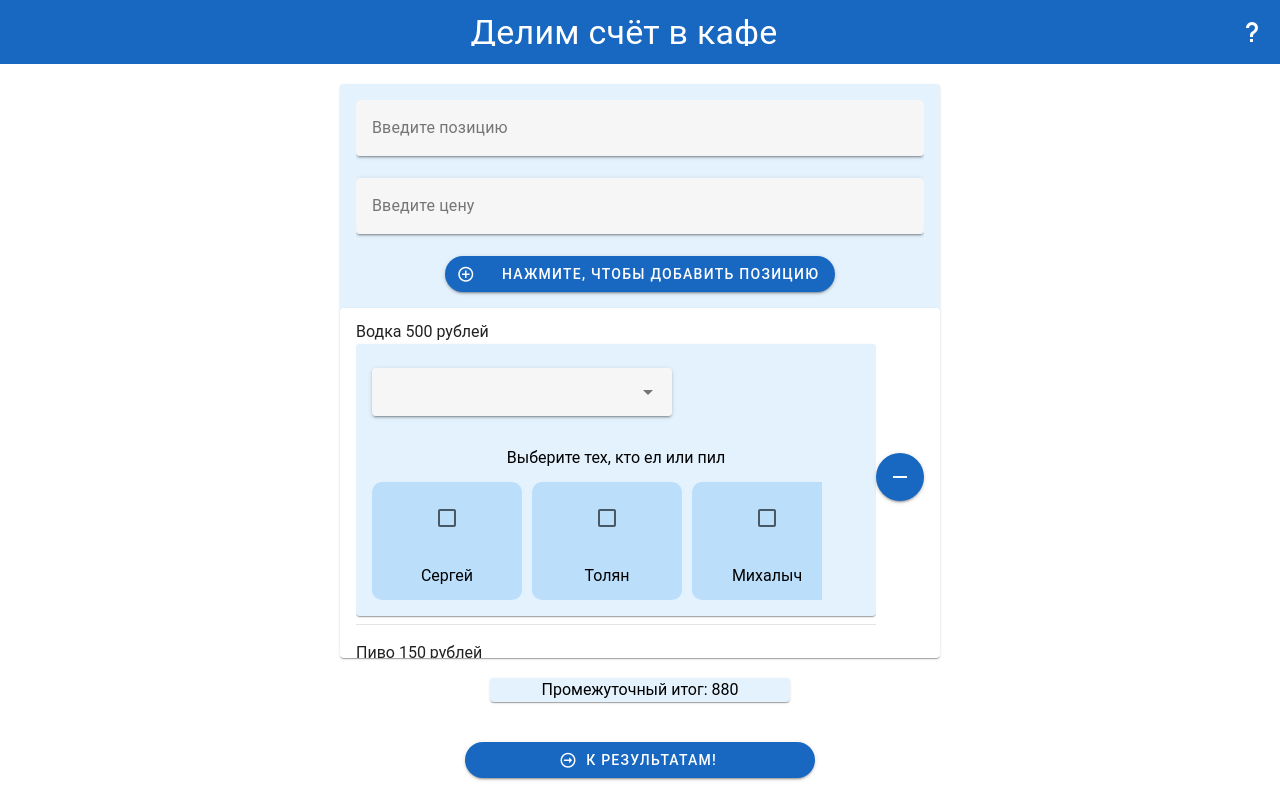
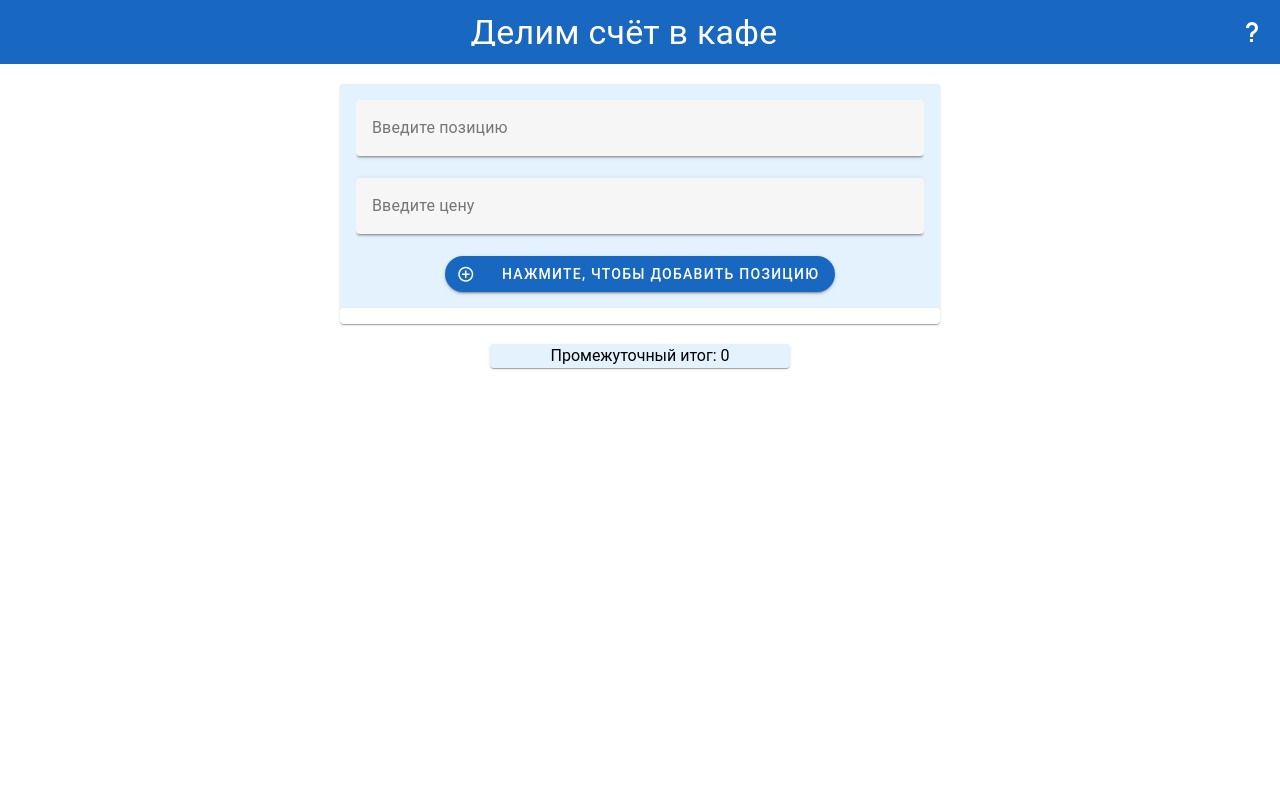
Before and after one commit to tropswhy/split-the-bill, a Vue app: page /products in a window 1280 px wide. Built offline with nearby package versions, Linux system fonts and the light colour scheme.

Commit message:
add property amountOfEaters

```diff
--- a/src/stores/ProductStore.js
+++ b/src/stores/ProductStore.js
@@ -3,27 +3,30 @@ import { defineStore } from 'pinia'
 export const useProductStore = defineStore('ProductStore', {
     state: () => ({
         list: [
-            {
+            /* {
                 id: 1,
                 name: 'Водка',
                 price: '500',
-                payerId: 15645667,
-                whoAte: {1: false, 2: false, 3: false, 4: false, 5: false},
+                payerId: 1,
+                whoAte: {1: true, 2: true, 3: false, 4: false, 5: false},
+                amountOfEaters: 2,
             },
             {
                 id: 2,
                 name: 'Пиво',
                 price: '150',
-                payerId: 2,
-                whoAte: {1: false, 2: false, 3: false, 4: false, 5: false},
+                payerId: 3,
+                whoAte: {1: false, 2: true, 3: false, 4: false, 5: true},
+                amountOfEaters: 3,
             },
             {
                 id: 3,
                 name: 'Сигареты',
                 price: '230',
-                payerId: 3,
-                whoAte: {1: false, 2: false, 3: false, 4: false, 5: false},
-            },
+                payerId: 2,
+                whoAte: {1: true, 2: true, 3: false, 4: false, 5: false},
+                amountOfEaters: 3,
+            }, */
         ],
     }),
     actions: {
@@ -37,7 +40,8 @@ export const useProductStore = defineStore('ProductStore', {
                 name != null &&
                 name.replaceAll(' ', '') !== '' &&
                 price != null &&
-                price.replaceAll(' ', '') !== ''
+                price.replaceAll(' ', '') !== '' &&
+                Number(price) > 0
             ) {
                 this.list = [
                     ...this.list,
@@ -47,6 +51,7 @@ export const useProductStore = defineStore('ProductStore', {
                         price: price,
                         payerId: -1,
                         whoAte: '',
+                        amountOfEaters: 0,
                         },
 
                 ]
@@ -82,13 +87,16 @@ export const useProductStore = defineStore('ProductStore', {
         },
 
         addPayerId(payerId, prodId) {
-            console.log(prodId)
             this.findById(prodId)['payerId'] = payerId
         },
 
         updateWhoAteId(productId, personId, condition){
             let product =  this.findById(productId)
             product.whoAte[personId] = condition
+            if (condition === true)
+                product.amountOfEaters++
+            else
+                product.amountOfEaters--
         }
     },
 })
```
